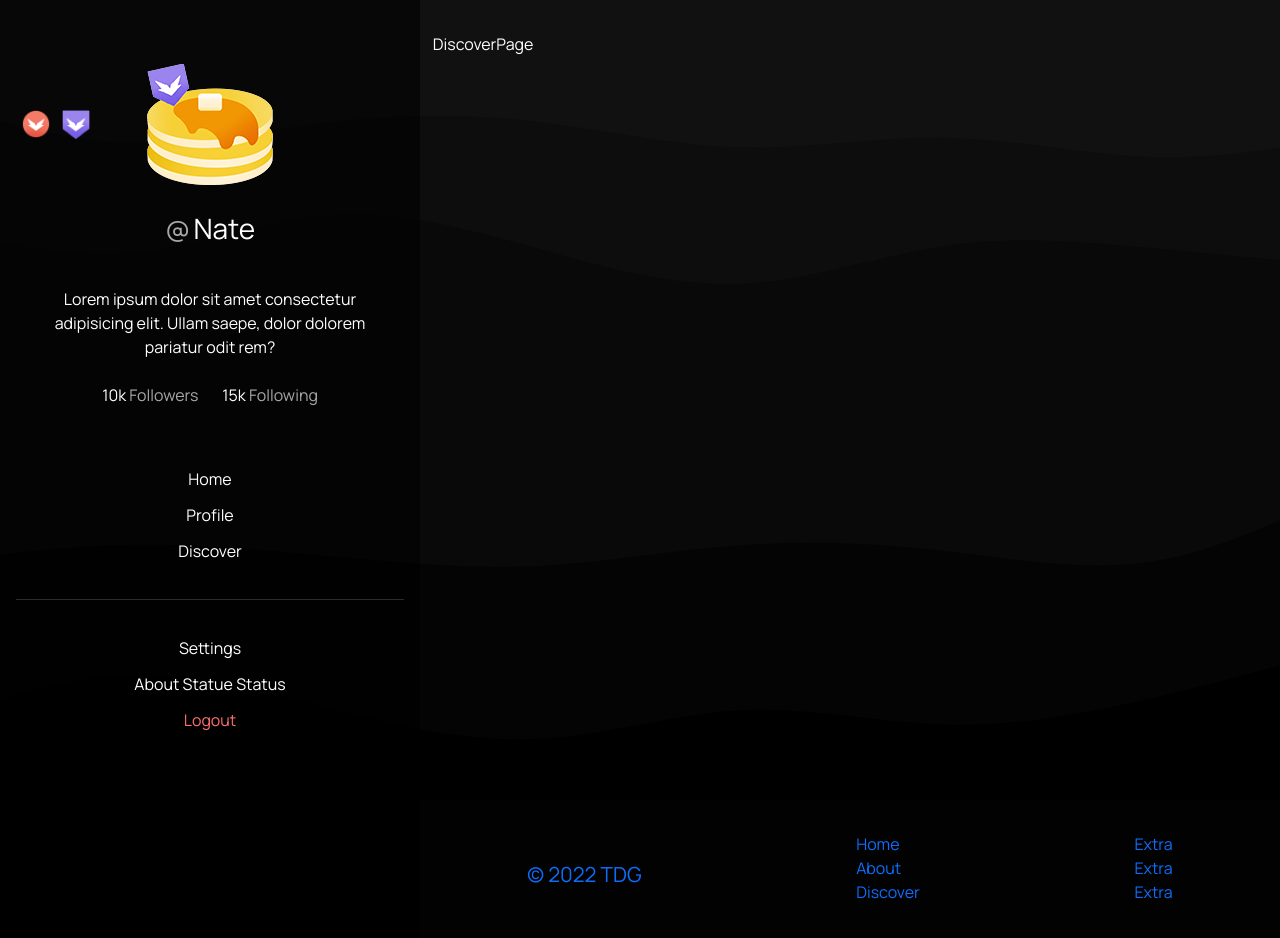
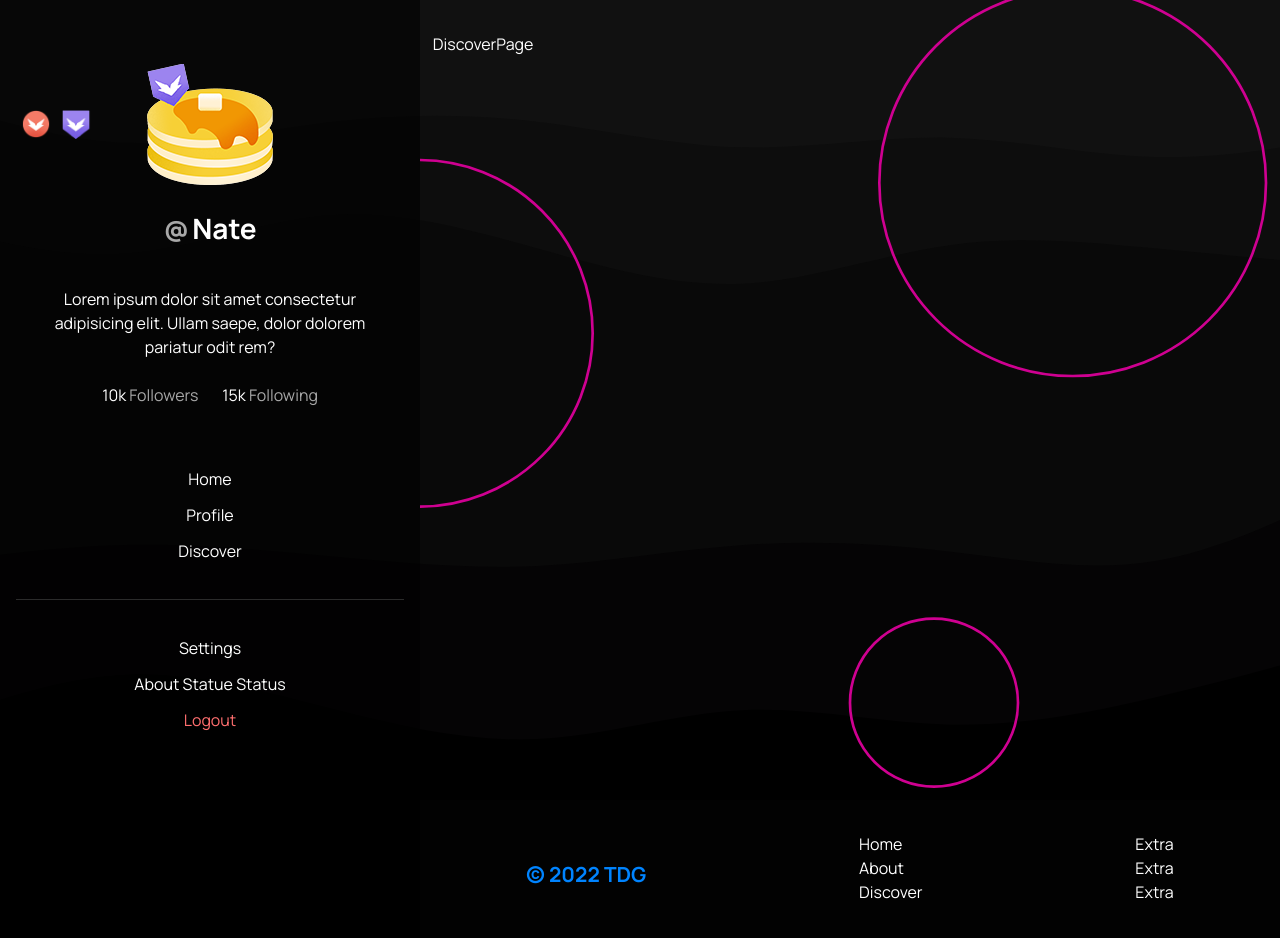
Before and after one commit to TDG-Org/Statue-Status, a React (Create React App) app in the folder client/: page /discover in a window 1280 px wide. Shown: the top 938 px of the page. Built offline with nearby package versions, Linux system fonts and the light colour scheme.

Commit message:
update styles

```diff
--- a/client/src/pages/Discover/DiscoverPage.scss
+++ b/client/src/pages/Discover/DiscoverPage.scss
@@ -1 +1,5 @@
 // Discover Page SASS file
+
+.DiscoverPage {
+  background-image: url("../../assets/svgs/discoverpage-background.svg");
+}
--- a/client/src/sass/components/Footer.scss
+++ b/client/src/sass/components/Footer.scss
@@ -13,6 +13,7 @@ footer {
   .logo {
     h3 {
       a {
+        color: $prime-clr;
         font-size: 1.3rem;
       }
     }
@@ -21,5 +22,16 @@ footer {
   ul {
     padding: 0;
     margin: 0;
+
+    li {
+      a {
+        color: $light-clr;
+
+        &:hover {
+        color: $second-clr;
+
+        }
+      }
+    }
   }
 }
--- a/client/src/sass/components/Nav.scss
+++ b/client/src/sass/components/Nav.scss
@@ -15,12 +15,13 @@ nav {
       margin: .75rem 0;
 
       .ss-nav-link {
+        border-bottom: 1px solid transparent;
         color: $light-clr;
 
         &:hover {
+        border-bottom: 1px solid $second-clr;
           cursor: pointer;
-          color: $prime-clr;
-          text-decoration: underline !important;
+          color: $second-clr;
         }
       }
 
--- a/client/src/sass/main.scss
+++ b/client/src/sass/main.scss
@@ -50,7 +50,7 @@ h1, h2, h3, h4, h5, h6 {
   font-family: 'Kanit', sans-serif;
   color: $light-clr;
   margin: 1.5rem 0 2.5rem 0 !important;
-  font-weight: bold;
+  font-weight: bold !important;
 
 }
 h1 {
```
Also changed, not shown: client/src/assets/svgs/discoverpage-background.svg.
